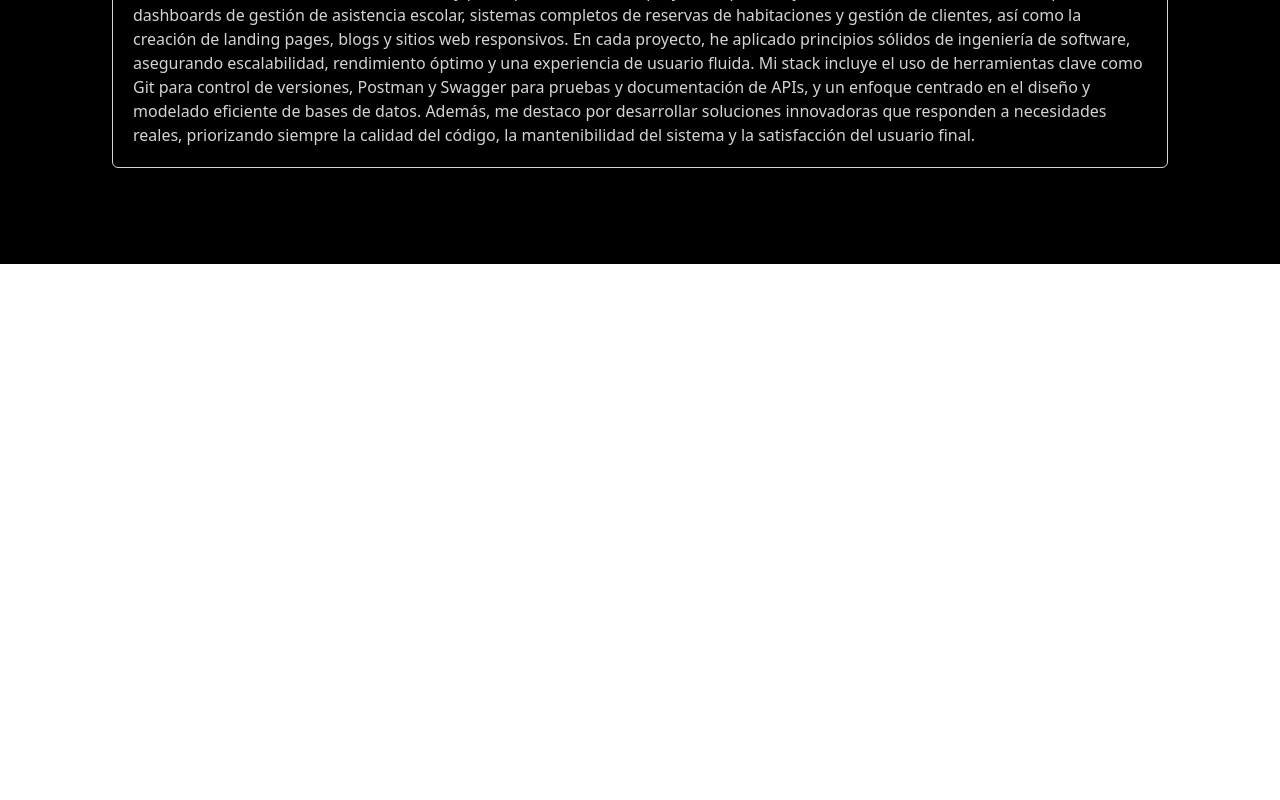
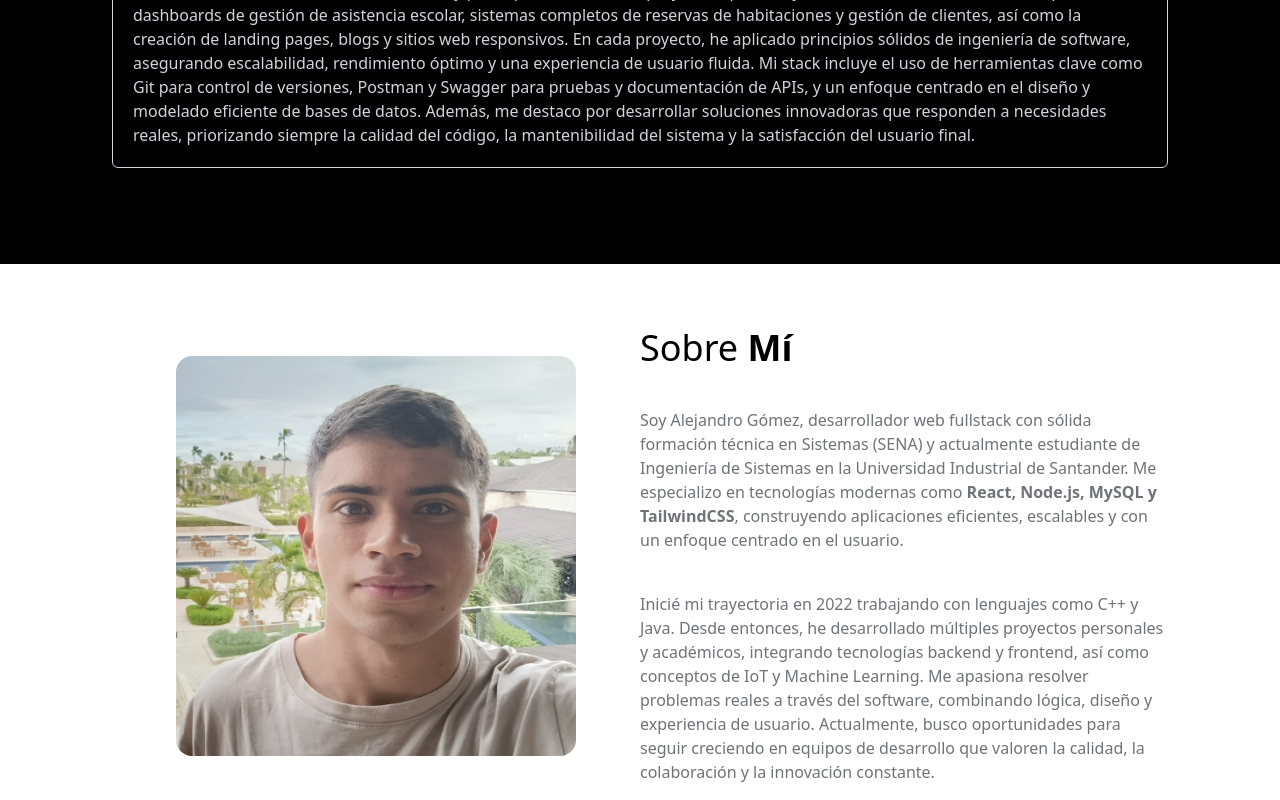
Before and after one commit to Alejandrogv2304/Portafolio_Alejandro, a React (Vite) app: page / in a window 1280 px wide. Shown: the part 1334-2134 px from the top of the page. Before the commit the page ends 1662 px from the top, so only its background shows below. Built offline with nearby package versions, Linux system fonts and the light colour scheme.

Commit message:
Añadiendo sección Sobre Mí

```diff
--- a/package.json
+++ b/package.json
@@ -13,6 +13,7 @@
     "@tabler/icons-react": "^3.31.0",
     "@tailwindcss/vite": "^4.1.4",
     "framer-motion": "^12.15.0",
+    "gsap": "^3.13.0",
     "react": "^19.0.0",
     "react-dom": "^19.0.0",
     "react-icons": "^5.5.0",
--- a/src/App.jsx
+++ b/src/App.jsx
@@ -3,6 +3,7 @@ import Navbar from './components/Navbar'
 import Hero from './components/Hero'
 import Skills from './components/Skills'
 import Experiencia from './components/Experiencia'
+import SobreMi from './components/SobreMi'
 
 
 
@@ -15,6 +16,7 @@ function App() {
      <Hero/>
      <Skills/>
      <Experiencia/>
+     <SobreMi/>
     </>
   )
 }
--- a/src/components/Skills.jsx
+++ b/src/components/Skills.jsx
@@ -1,6 +1,11 @@
-import React from 'react'
+import React, { useEffect, useRef } from 'react';
+import gsap from 'gsap';
+import { ScrollTrigger } from 'gsap/ScrollTrigger';
 
+gsap.registerPlugin(ScrollTrigger);
 export default function Skills() {
+
+  const cardsRef = useRef([]);
 
   const tecnologías = [
     {nombre:"JavaScript", ruta:'/javascript-1.svg'},
@@ -14,14 +19,39 @@ export default function Skills() {
     {nombre:"MongoDB", ruta:"/mongodb-icon-2.svg"},
     {nombre:"Python", ruta:"/python-5.svg"}
   ]
+
+  useEffect(() => {
+    gsap.fromTo(
+      cardsRef.current,
+      {
+        y: 50,
+        opacity: 0,
+        scale: 0.9,
+      },
+      {
+        y: 0,
+        opacity: 1,
+        scale: 1,
+        duration: 0.8,
+        ease: "back.out(1.7)",
+        stagger: 0.15,
+        scrollTrigger: {
+          trigger: cardsRef.current[0]?.parentElement,
+          start: "top 80%",
+        },
+      }
+    );
+  }, []);
   return (
     <div className='mt-3 lg:mt-16 mb-8'>
         <h2 className='text-3xl text-center mb-8'>Mis <span className='font-bold'>Habilidades</span></h2>
         <div className='grid grid-cols-2 md:grid-cols-4 lg:grid-cols-5 gap-5 text-lg font-bold lg:mt-16
         w-full place-items-center gap-y-6 lg:gap-y-12'>
-          {tecnologías.map((tecnologia)=>(
+          {tecnologías.map((tecnologia, i)=>(
             <div className='bg-white border-2 hover:bg-black hover:text-white transition-all cursor-pointer border-black
-             rounded p-3 h-36 w-36 lg:h-44 lg:w-44 flex flex-col items-center justify-center gap-5' key={tecnologia.nombre}>
+             rounded p-3 h-36 w-36 lg:h-44 lg:w-44 flex flex-col items-center justify-center gap-5'
+             ref={el => cardsRef.current[i] = el}
+             key={tecnologia.nombre}>
              <img src={tecnologia.ruta} className='h-12 w-12 lg:h-24 lg:w-24 hover:invert '></img>
              <p>{tecnologia.nombre}</p>
              </div>
--- /dev/null
+++ b/src/components/SobreMi.jsx
@@ -0,0 +1,37 @@
+import React from 'react'
+import { motion } from "framer-motion";
+
+export default function SobreMi() {
+  return (
+    <div className='px-5 lg:px-28 flex justify-between flex-col lg:flex-row mb-4'>
+        <div className='lg:w-1/2 grid place-items-center'>
+        <motion.img
+          src="Foto_Portafolio_2.jpeg"
+          alt="Alejandro"
+          className="w-100 h-100 rounded-2xl"
+          initial={{ opacity: 0, y: 50 }}
+          animate={{ opacity: 1, y: 0 }}
+          transition={{ duration: 1.5, ease: "easeIn" }}
+        />
+        </div>
+        <div className='lg:w-1/2'>
+        <h2 className='lg:text-4xl text-2xl mt-4 lg:mt-0'>Sobre <span className='font-extrabold'>Mí</span></h2>
+        <p className='text-[#71717A] text-sm/6 lg:text-base mt-5 lg:mt-10'>
+   Soy Alejandro Gómez, desarrollador web fullstack con sólida formación técnica en Sistemas (SENA)
+   y actualmente estudiante de Ingeniería de Sistemas en la Universidad Industrial de Santander.
+   Me especializo en tecnologías modernas como <strong>React, Node.js, MySQL y TailwindCSS</strong>, construyendo aplicaciones eficientes, escalables y con un enfoque centrado en el usuario.
+  </p>
+
+  <p className='text-[#71717A] text-sm/6 lg:text-base mt-5 lg:mt-10'>
+   Inicié mi trayectoria en 2022 trabajando con lenguajes como C++ y Java. Desde entonces,
+    he desarrollado múltiples proyectos personales y académicos, integrando tecnologías backend y frontend,
+    así como conceptos de IoT y Machine Learning. Me apasiona resolver problemas reales a través del software, combinando lógica, diseño y experiencia de usuario.
+   Actualmente, busco oportunidades para seguir creciendo en equipos de desarrollo que valoren la calidad,
+   la colaboración y la innovación constante.
+  </p>
+
+        </div>
+
+    </div>
+  )
+}
```
Also changed, not shown: public/Foto_Portafolio_2.jpeg (added), 1 other file (tests, documents, lock files or other folders).
